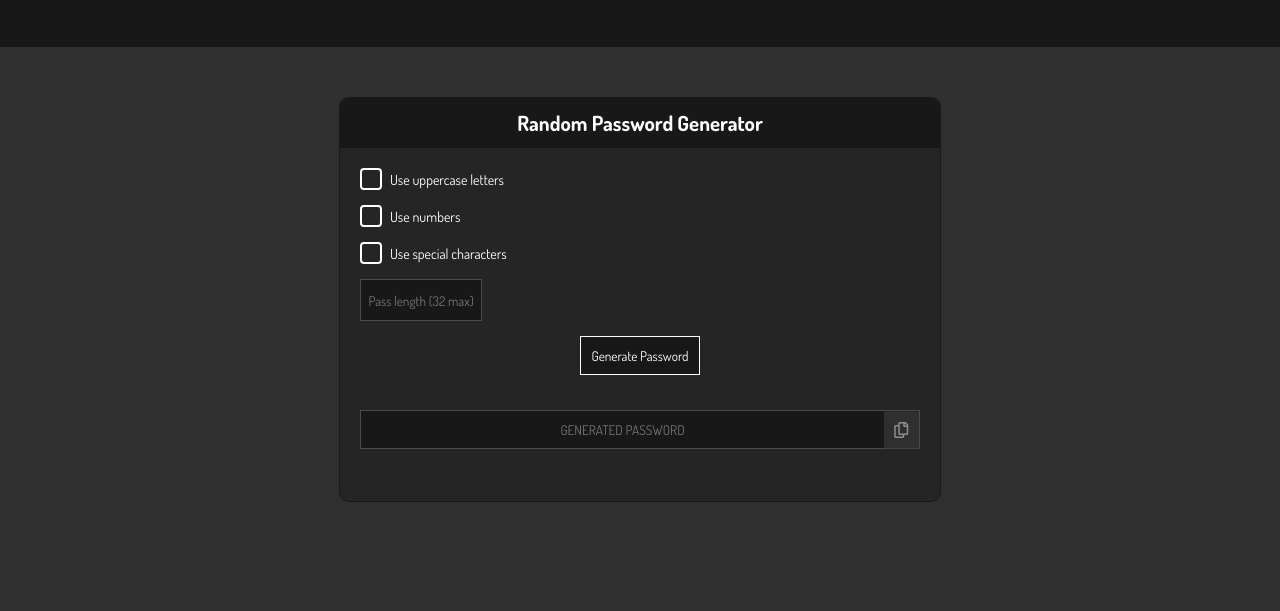
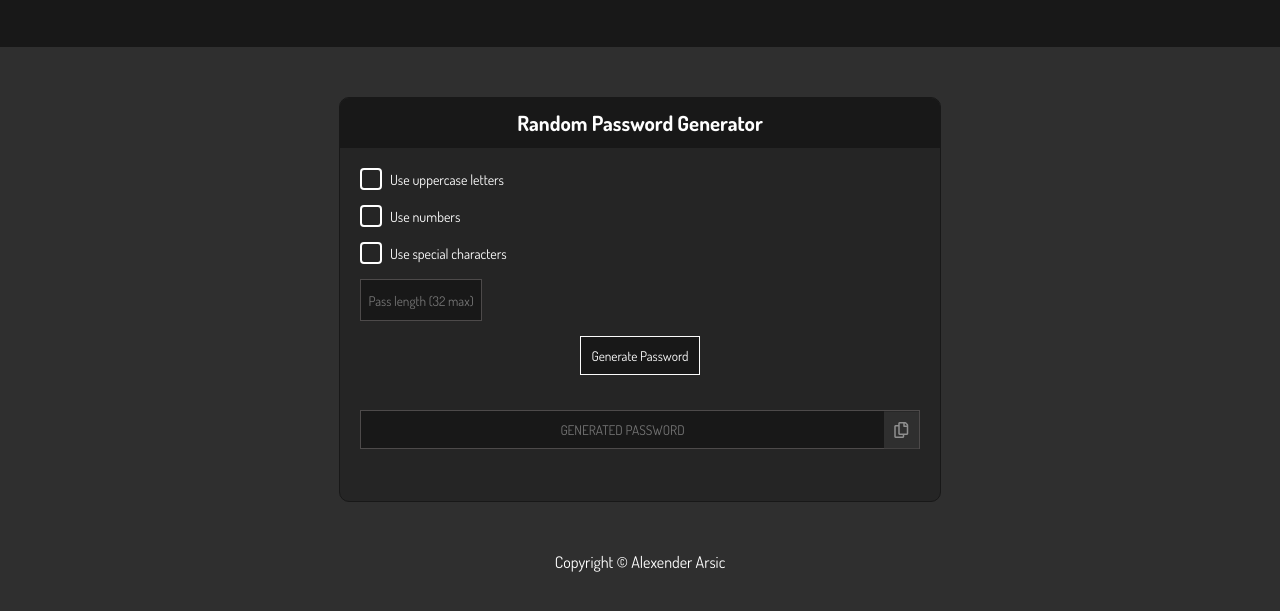
Before and after one commit to alexthestoic/alexthestoic.github.io, a plain HTML site: page random-password-generator/index.html in a window 1280 px wide. Shown: the part 103-714 px from the top of the page. Drawn offline with Linux system fonts and the light colour scheme.

Commit message:
Update index.html

```diff
--- a/random-password-generator/index.html
+++ b/random-password-generator/index.html
@@ -86,10 +86,11 @@
     </div>
   </div>
 </div>
-
+<p id="copyright">Copyright &copy; Alexender Arsic</p>
 
 
 <script src="scripts.js"></script>
 
 </body>
+
 </html>
```
